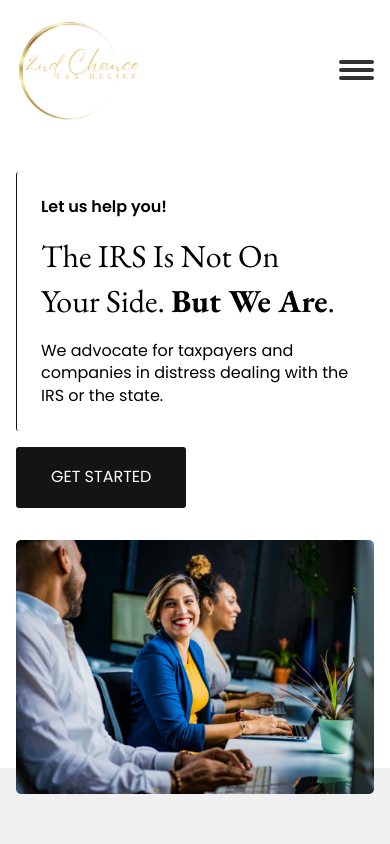
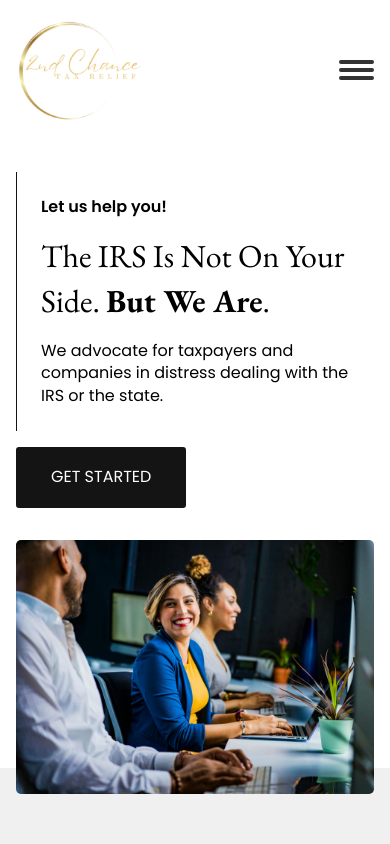
Before and after one commit to tevytev/2nd-chance-tax-relief, a React (Vite) app: page /home in a window 390 px wide. Shown: the top 844 px of the page. Built offline with nearby package versions, Linux system fonts and the light colour scheme.

Commit message:
fix line breaks in hero

```diff
--- a/src/routes/Home/Home.css
+++ b/src/routes/Home/Home.css
@@ -228,6 +228,7 @@
     position: static;
     border-left: solid 1px var(--black);
     gap: 1rem;
+    border-radius: 0 3px 3px 0;
   }
 
   .hero-accent {
@@ -288,7 +289,7 @@
 
 }
 
-@media only screen and (max-width: 425px) {
+@media only screen and (max-width: 500px) {
   .landing-about-section {
     padding: 5rem 1rem calc(5.5rem + 70px) 1rem;
   }
--- a/src/routes/Home/Home.jsx
+++ b/src/routes/Home/Home.jsx
@@ -19,7 +19,7 @@ export default function Home() {
             <span className="hero-accent"></span>
             <p>Let us help you!</p>
             <h1>
-              The IRS Is Not On <br />
+              The IRS Is Not On <br className="head-br" />
               Your Side. <span className="emph">But We Are</span>.
             </h1>
             <h2>
```
